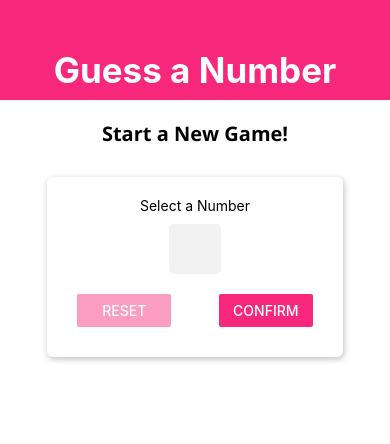
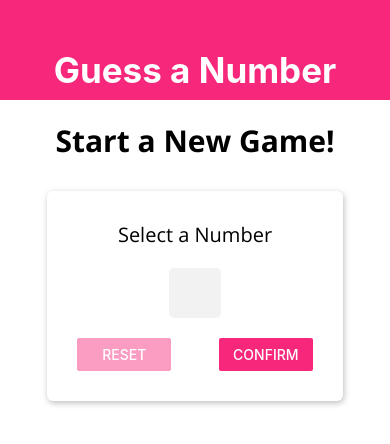
Before and after one commit to JPlante9117/rn-number-guessing-game, a React Native app: screen / in a window 390 px wide. Shown: the top 444 px of the page. Built offline with nearby package versions, Linux system fonts and the light colour scheme.

Commit message:
added components: ButtonContainer, BodyText,TitleText and implemented them

```diff
--- /dev/null
+++ b/components/BodyText.js
@@ -0,0 +1,16 @@
+import React from 'react'
+
+import { Text, StyleSheet } from 'react-native'
+
+const BodyText = props => <Text style={{...styles.body, ...props.style}}>{props.children}</Text>
+
+const styles = StyleSheet.create({
+    body: {
+        fontFamily: 'open-sans',
+        marginVertical: 10,
+        fontSize: 20,
+        textAlign: 'center'
+    }
+})
+
+export default BodyText
--- /dev/null
+++ b/components/ButtonContainer.js
@@ -0,0 +1,16 @@
+import React from 'react'
+
+import { View, StyleSheet } from 'react-native'
+
+const ButtonContainer = props => <View style={{...styles.buttonContainer, ...props.style}}>{props.children}</View>
+
+const styles = StyleSheet.create({
+    buttonContainer: {
+        flexDirection: 'row',
+        width: '100%',
+        justifyContent: 'space-between',
+        padding: 10
+    },
+})
+
+export default ButtonContainer
--- a/components/ConfirmGameCard.js
+++ b/components/ConfirmGameCard.js
@@ -1,18 +1,20 @@
 import React from 'react'
 
-import { View, Text, Button, StyleSheet } from 'react-native'
+import { View, Button, StyleSheet } from 'react-native'
 import Card from './Card'
 import NumberDisplay from './NumberDisplay'
 import Colors from '../constants/Colors'
+import BodyText from './BodyText'
+import ButtonContainer from './ButtonContainer'
 
 const ConfirmGameCard = props => {
     return(
         <View style={styles.wrapper}>
             <Card style={styles.modalContainer}>
-                <Text style={styles.message}>You've chosen </Text>
+                <BodyText>You've chosen </BodyText>
                 <NumberDisplay>{props.selectedNum}</NumberDisplay>
-                <Text style={styles.message}>Is that correct?</Text>
-                <View style={styles.buttonContainer}>
+                <BodyText>Is that correct?</BodyText>
+                <ButtonContainer>
                     <View style={styles.button}>
                         <Button
                             color={Colors.accent}
@@ -27,7 +29,7 @@ const ConfirmGameCard = props => {
                             onPress={() => props.handleOnConfirmStart(props.selectedNum)}
                         />
                     </View>
-                </View>
+                </ButtonContainer>
             </Card>
         </View>
     )
@@ -40,21 +42,10 @@ const styles = StyleSheet.create({
         alignItems: "center",
         justifyContent: "center"
     },
-    message:{
-        fontSize: 20,
-        marginVertical: 10,
-        textAlign: 'center'
-    },
     modalContainer: {
         marginTop: 20,
         width: 300,
         maxWidth: '80%',
-    },
-    buttonContainer: {
-        flexDirection: 'row',
-        width: '100%',
-        justifyContent: 'space-between',
-        padding: 10
     },
     button: {
         width: '45%'
--- /dev/null
+++ b/components/TitleText.js
@@ -0,0 +1,16 @@
+import React from 'react'
+
+import { Text, StyleSheet } from 'react-native'
+
+const TitleText = props => <Text style={{...styles.title, ...props.style}}>{props.children}</Text>
+
+const styles = StyleSheet.create({
+    title: {
+        fontFamily: 'open-sans-bold',
+        fontSize: 30,
+        marginVertical: 10,
+        textAlign: 'center'
+    }
+})
+
+export default TitleText
--- a/screens/GameScreen.js
+++ b/screens/GameScreen.js
@@ -3,6 +3,9 @@ import React, { useState, useRef } from 'react'
 import { View, StyleSheet, Text, Button, Alert } from 'react-native'
 import Card from '../components/Card'
 import NumberDisplay from '../components/NumberDisplay'
+import BodyText from '../components/BodyText'
+import ButtonContainer from '../components/ButtonContainer'
+import Colors from '../constants/Colors'
 
 const generateRandomBetween = (min, max, exclude = 0) => {
     min = Math.ceil(min)
@@ -51,46 +54,51 @@ const GameScreen = props => {
 
     if (currentGuess === props.userNumber) {
         buttonChoices = (
-            <View style={styles.buttonContainer}>
+            <ButtonContainer>
                 <View style={styles.button}>
                     <Button
+                        color="green"
                         title="Correct!"
                         onPress={() => props.onGameOver(guessCount)}
                     />
                 </View>
-            </View>
+            </ButtonContainer>
             )
     } else {
         buttonChoices = (
-        <View style={styles.buttonContainer}>
+        <ButtonContainer>
             <View style={styles.button}>
                 <Button
+                    color={Colors.accent}
                     title="LOWER"
                     onPress={handleLowerPress}
                 />
             </View>
             <View style={styles.button}>
                 <Button
+                    color={Colors.primary}
                     title="HIGHER"
                     onPress={handleHigherPress}
                 />
             </View>
-        </View>
+        </ButtonContainer>
         )
     }
 
     return (
         <View style={styles.screen}>
             <Card style={styles.guessContainer}>
-                <Text>Is your number</Text>
+                <BodyText>Is your number</BodyText>
                 <NumberDisplay>{currentGuess}</NumberDisplay>
                 {buttonChoices}
             </Card>
-            <Text>{guessCount}</Text>
-            <Button
-                onPress={tempClear}
-                title="reset"
-            />
+            <ButtonContainer style={{justifyContent: 'center'}}>
+                <Button
+                    color="gray"
+                    onPress={tempClear}
+                    title="reset"
+                />
+            </ButtonContainer>
         </View>
     )
 }
@@ -100,12 +108,6 @@ const styles = StyleSheet.create({
         flex: 1,
         padding: 10,
         alignItems: 'center'
-    },
-    buttonContainer: {
-        flexDirection: 'row',
-        justifyContent: 'space-around',
-        marginTop: 20,
-        width: '100%'
     },
     button: {
         width: "40%"
--- a/screens/StartGameScreen.js
+++ b/screens/StartGameScreen.js
@@ -1,9 +1,12 @@
 import React, { useState } from 'react'
-import { View, StyleSheet, Text, Button, TouchableWithoutFeedback, Keyboard, Alert, Modal } from 'react-native'
+import { View, StyleSheet, Button, TouchableWithoutFeedback, Keyboard, Alert, Modal } from 'react-native'
 import Card from '../components/Card'
 import Colors from '../constants/Colors'
 import Input from '../components/Input'
 import ConfirmGameCard from '../components/ConfirmGameCard'
+import TitleText from '../components/TitleText'
+import BodyText from '../components/BodyText'
+import ButtonContainer from '../components/ButtonContainer'
 
 const StartGameScreen = props => {
 
@@ -59,15 +62,15 @@ const StartGameScreen = props => {
     let confirmedOutput
 
     if (confirmed){
-        confirmedOutput = <Text>Your Number is {selectedNum}</Text>
+        confirmedOutput = <BodyText>Your Number is {selectedNum}</BodyText>
     }
 
     return(
         <TouchableWithoutFeedback onPress={dismissKeyboard}>
             <View style={styles.screen}>
-                <Text style={styles.title}>Start a New Game!</Text>
+                <TitleText>Start a New Game!</TitleText>
                 <Card style={styles.inputContainer}>
-                    <Text>Select a Number</Text>
+                    <BodyText>Select a Number</BodyText>
                     <Input
                         style={styles.input}
                         blurOnSubmit
@@ -78,7 +81,7 @@ const StartGameScreen = props => {
                         onChangeText={numberInputHandler}
                         value={enteredValue}
                     />
-                    <View style={styles.buttonContainer}>
+                    <ButtonContainer>
                         <View style={styles.button}>
                             <Button
                                 color={Colors.accent}
@@ -93,7 +96,7 @@ const StartGameScreen = props => {
                                 onPress={handleConfirmPress}
                             />
                         </View>
-                    </View>
+                    </ButtonContainer>
                 </Card>
                 <Modal visible={modalVis} animationType="slide">
                     <ConfirmGameCard
@@ -114,23 +117,11 @@ const styles = StyleSheet.create({
         alignItems: "center",
         justifyContent: 'flex-start'
     },
-    title:{
-        fontSize: 20,
-        marginVertical: 10,
-        fontFamily: 'open-sans-bold'
-
-    },
     inputContainer: {
         marginTop: 20,
         width: 300,
         maxWidth: '80%',
         alignItems: 'center'
-    },
-    buttonContainer: {
-        flexDirection: 'row',
-        width: '100%',
-        justifyContent: 'space-between',
-        padding: 10
     },
     button: {
         width: '40%'
```
